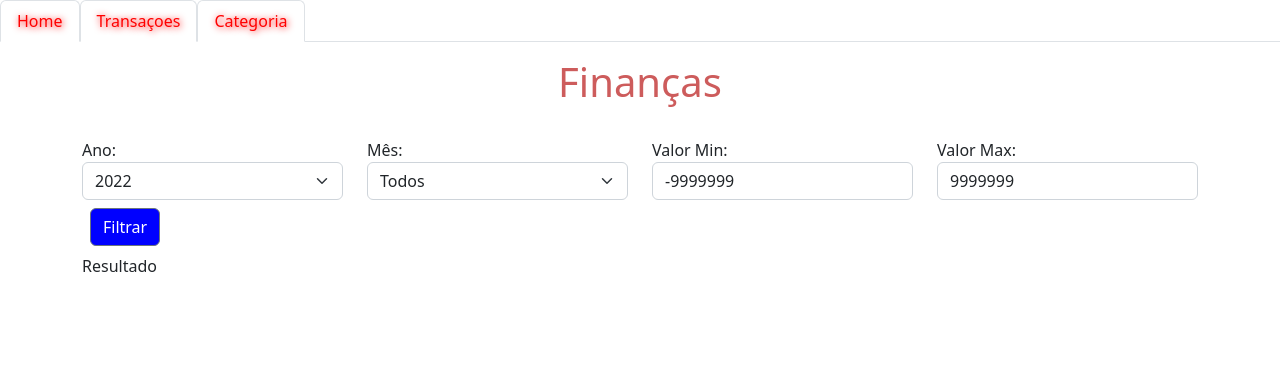
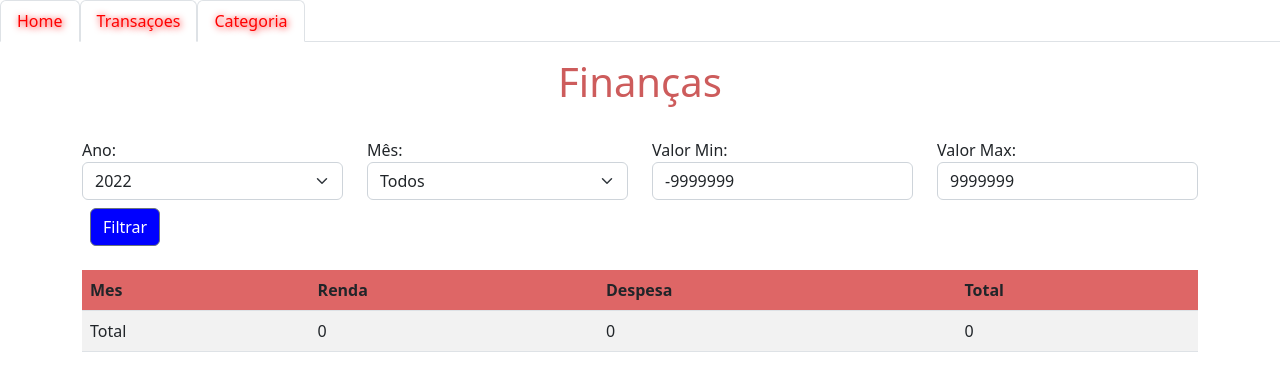
Before and after one commit to fjbdesenv/Prova-TekSystem, a Vue app in the folder client/: page / in a window 1280 px wide. Shown: the top 390 px of the page. Built offline with nearby package versions, Linux system fonts and the light colour scheme.

Commit message:
Adicionando tabela de resultados

```diff
--- a/client/package.json
+++ b/client/package.json
@@ -1,7 +1,8 @@
 {
-  "name": "client",
+  "name": "app",
   "version": "0.1.0",
   "private": true,
+  "author": {"name": "Fábio Júnior Barbosa", "email": "fabiojbarbosa1@gmail.com", "url": "https://sites.google.com/view/portfoliofjb"},
   "scripts": {
     "serve": "vue-cli-service serve",
     "build": "vue-cli-service build",
--- a/client/src/components/Filtro.vue
+++ b/client/src/components/Filtro.vue
@@ -17,12 +17,14 @@
             <b-form-input v-model="valor.max"  name="max"></b-form-input>
         </div>
         <div class="m-10">
-            <b-button class="btn btn-azul m-15" @click="" >Filtrar</b-button>
+            <b-button class="btn btn-azul m-15" @click="this.filtrar" >Filtrar</b-button>
         </div>
     </div>
 </template>
 
 <script>
+import { mapMutations } from "vuex";
+import consult from "@/utils/api/localhost";
 
 export default {
     name: 'Filtro',
@@ -66,6 +68,31 @@ export default {
                 max: 9999999
             }
         });
+    },
+    methods:{
+        ...mapMutations(['atualizarListaAuxTransacao']),
+        filtrar(){
+            const aux = {
+                ano: this.ano.options[this.ano.value].text,
+                mes: this.mes.value,
+                min: this.valor.min,
+                max: this.valor.max,
+                consult: ''
+            };
+
+            if(aux.mes == 0){
+                aux.consult = `transacao/ano/${aux.ano}/min/${aux.min}/max/${aux.max}`
+            }else if(aux.mes > 0 && aux.mes < 13){
+                aux.consult = `transacao/ano/${aux.ano}/mes/${aux.mes}/min/${aux.min}/max/${aux.max}`
+            }
+
+            consult.get(aux.consult).then((itens) => {
+                this.$emit('resultado', itens.data);
+                this.atualizarListaAuxTransacao(itens.data);
+            }).catch((e) => {
+                console.error("Erro : ", e.message);
+            });
+        }
     }
 }
 </script>
--- a/client/src/components/Lista/ListaCategoria/ListaCategoria.vue
+++ b/client/src/components/Lista/ListaCategoria/ListaCategoria.vue
@@ -5,7 +5,7 @@
     <b-alert show variant="danger" v-if="mgs.erro" >Não é possivel excluir essa categoria!</b-alert>
 
     <b-list-group v-for="(categoria, index) in this.listaCategoria">
-      <ItemCategoria :categoria="categoria" :delete="apagar" :editar="editar" />
+      <ItemCategoria :categoria="categoria" :delete="apagar" :editar="editar"/>
     </b-list-group>
 
 </template>
--- a/client/src/components/Lista/ListaResultado/ListaResultado.vue
+++ b/client/src/components/Lista/ListaResultado/ListaResultado.vue
@@ -1,11 +1,21 @@
 <template>
     <div class="conianer col flex">
-        Resultado
+        <Table :lista="this.lista" />
     </div>
 </template>
 
 <script>
+import Table from './Table/Table.vue';
 export default {
-    name: 'ListaResultado'
+    name: 'ListaResultado',
+    props:{
+        lista:{
+            type: Array,
+            requerd: true
+        }
+    },
+    components:{
+        Table
+    }
 }
 </script>
--- /dev/null
+++ b/client/src/components/Lista/ListaResultado/Table/Table.vue
@@ -0,0 +1,77 @@
+<template>
+    <b-table striped hover :items="this.gerarLista" :fields="campos"></b-table>
+</template>
+
+<script>
+import {mapGetters} from 'vuex';
+import mes from "@/utils/mes"
+
+export default {
+    name: "Table",
+    data: () => {
+        return ({
+            campos: ["mes", "renda", "despesa", "total"],
+            itens: [],
+            total: {
+                mes: 'Total',
+                renda: 0.00,
+                despesa: 0.00,
+                total: 0.00
+            }
+        });
+    },
+    props: {
+        lista: {
+            type: Array,
+            requered: true
+        }
+    },
+    computed:{
+        ...mapGetters(['listaAuxTransacao']),
+        gerarLista(){
+            this.atualizarItens();
+            return [...this.itens, this.total] ;
+        }
+    },
+    methods:{
+        atualizarItens(){
+            this.apagarItens();
+            for (const item of this.listaAuxTransacao) {
+                const auxMes = mes[new Date(item.date).getMonth()+1];
+                const aux = {
+                    mes: auxMes,
+                    renda: item.tipo_transacao == 1 ? item.valor : 0.00,
+                    despesa: item.tipo_transacao == 2 ? item.valor : 0.00,
+                    total: item.tipo_transacao == 1 ? item.valor : -item.valor
+                }
+
+                this.itens.push(aux);
+                this.atualizarTotal(aux);
+            }
+        },
+        atualizarTotal(item){
+            this.total.renda += item.renda;
+            this.total.despesa += item.despesa;
+            this.total.total += item.total;
+        },
+        apagarItens(){
+            this.itens = [];
+            this.total = {
+                mes: 'Total',
+                renda: 0.00,
+                despesa: 0.00,
+                total: 0.00
+            }
+        }
+    }
+}
+</script>
+
+<style lang="scss">
+    table{
+        margin-top: 1rem;
+        thead{
+            background-color: rgba(200, 0, 0, 0.6);
+        }
+    }
+</style>
--- a/client/src/components/Lista/ListaTransacao/ListaTransacao.vue
+++ b/client/src/components/Lista/ListaTransacao/ListaTransacao.vue
@@ -5,7 +5,7 @@
     <b-alert show variant="danger" v-if="this.mgs.erro" >Não é possivel excluir essa transação!</b-alert>
 
     <b-list-group v-for="(transacao, index) in this.listaTransacao">
-      <ItemTransacao :transacao="transacao" :delete="apagar" :editar="editar"  />
+      <ItemTransacao :transacao="transacao" :delete="apagar" :editar="editar"/>
     </b-list-group>
 
 </template>
--- a/client/src/store/index.js
+++ b/client/src/store/index.js
@@ -13,19 +13,22 @@ export default createStore({
       }
     },
     listaTransacao: [],
-    listaCategoria: []
+    listaCategoria: [],
+    listaAuxTransacao: []
   },
   getters: {
     getOpCategoria: (state) => state.operacao.categoria,
     getOpTransacao: (state) => state.operacao.transacao,
     listaTransacao: (state) => state.listaTransacao,
-    listaCategoria: (state) => state.listaCategoria
+    listaCategoria: (state) => state.listaCategoria,
+    listaAuxTransacao: (state) => state.listaAuxTransacao
   },
   mutations: {
     atualizarOpCategoria: (status, newStatus) => status.operacao.categoria = newStatus,
     atualizarOpTransacao: (status, newStatus) => status.operacao.transacao = newStatus,
     atualizarListaCategoria: (status, lista) => status.listaCategoria = lista,
     atualizarListaTransacao: (status, lista) => status.listaTransacao = lista,
+    atualizarListaAuxTransacao: (status, lista) => status.listaAuxTransacao = lista,
     deleteCategoria: (status, codigo) => status.listaCategoria = status.listaCategoria.filter((categoria) => categoria.codigo != codigo),
     deleteTransacao: (status, codigo) => status.listaTransacao = status.listaTransacao.filter((transacao) => transacao.codigo != codigo),
   },
--- /dev/null
+++ b/client/src/utils/mes.js
@@ -0,0 +1,15 @@
+export default [
+    'Todos',
+    'Janeiro',
+    'Fevereiro',
+    'Março',
+    'Abril',
+    'Maio',
+    'Junho',
+    'Julho',
+    'Agosto',
+    'Setembro',
+    'Outubro',
+    'Novembro',
+    'Dezembro'
+]
--- a/client/src/views/InicioView.vue
+++ b/client/src/views/InicioView.vue
@@ -3,8 +3,8 @@
     <Titulo titulo="Finanças"/>
   </div>
   <div class="container flex col">
-    <Filtro></Filtro>
-    <ListaResultado></ListaResultado>
+    <Filtro @resultado="this.setLista($event)"></Filtro>
+    <ListaResultado :lista="this.listaTransacao" ></ListaResultado>
   </div>
 </template>
 
@@ -15,10 +15,20 @@ import ListaResultado from "@/components/Lista/ListaResultado/ListaResultado.vue
 
 export default {
   name: 'HomeView',
+  data: () => {
+    return({
+      listaTransacao: []
+    });
+  },
   components:{
     Titulo,
     Filtro,
     ListaResultado
+  },
+  methods:{
+    setLista(lista){
+      this.listaTransacao = lista;
+    }
   }
 };
 </script>
```
Also changed, not shown: client/src/components/Lista/ListaResultado/ItemResultado.vue (+9 -2 lines), client/src/views/CetogoriaView.vue (deleted, +0 -19 lines).
